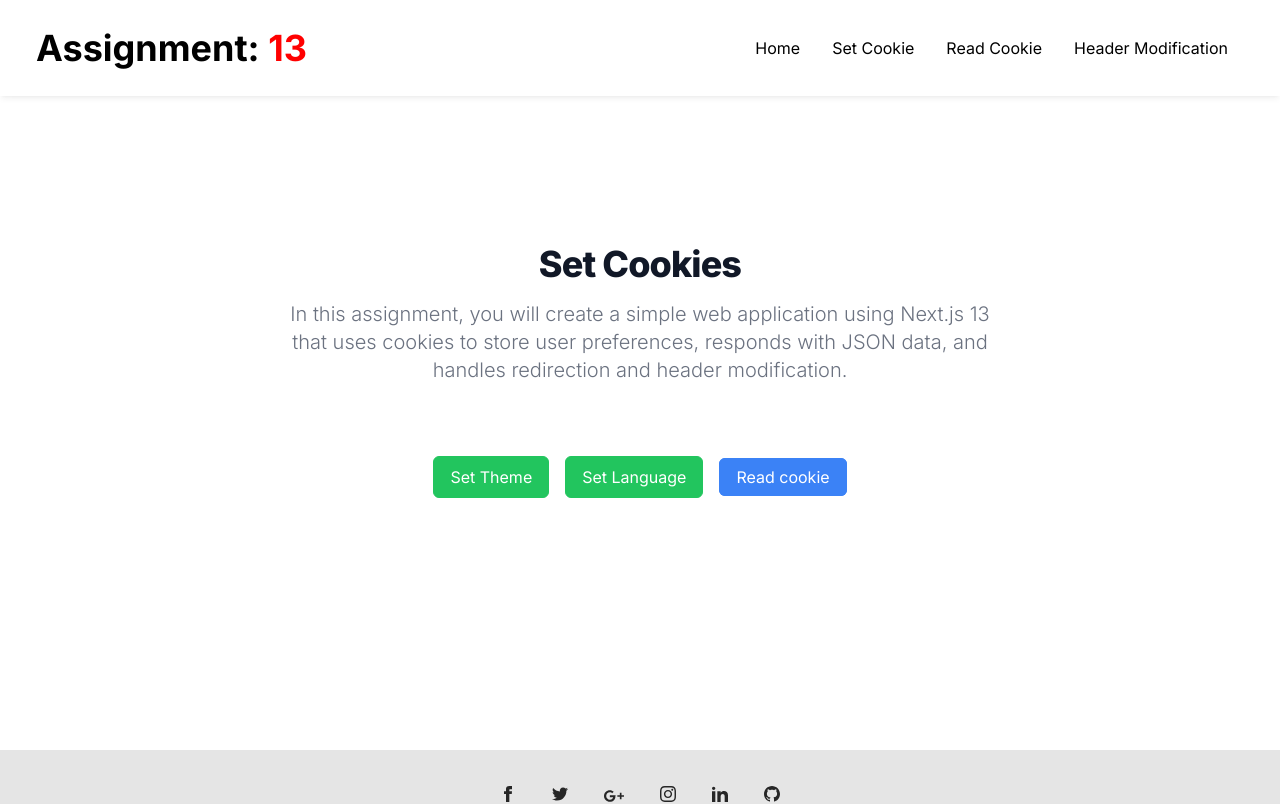
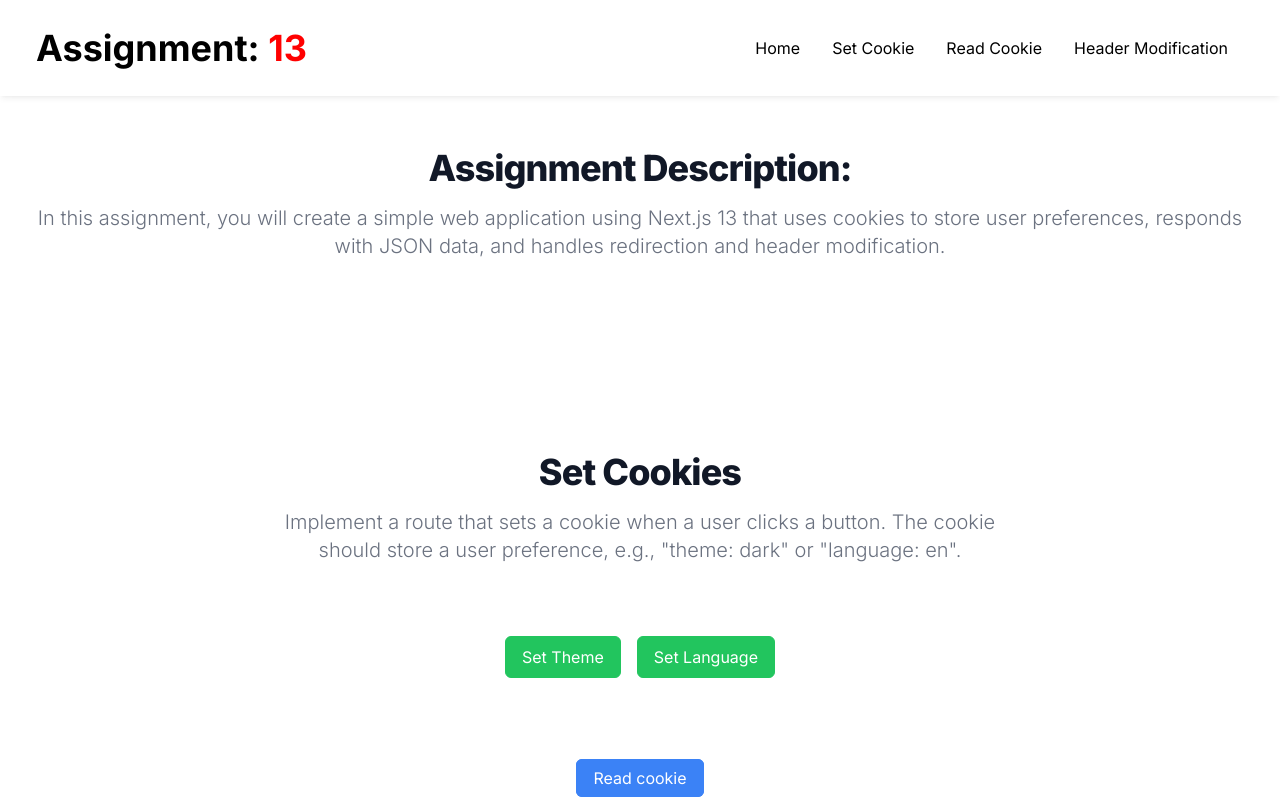
Before and after one commit to quickbd/ostad_module_13, a Next.js app: page / in a window 1280 px wide. Shown: the top 804 px of the page. Built offline with nearby package versions, Linux system fonts and the light colour scheme.

Commit message:
update page

```diff
--- a/app/mod_cookie/page.js
+++ b/app/mod_cookie/page.js
@@ -25,15 +25,14 @@ export default function ModCookie() {
         <Suspense fallback={<h3>Loadding.....</h3>}>
           <div className="  justify-center  m-auto">
             <section className="bg-white dark:bg-gray-900">
-              <div className="py-8 lg:py-16 px-4 mx-auto max-w-screen-md text-center">
+              <div className="py-8 lg:py-8 px-4 mx-auto max-w-screen-md text-center">
                 <h2 className="mb-4 text-4xl tracking-tight font-extrabold text-center text-gray-900 dark:text-white">
                   Set Cookies
                 </h2>
                 <p className="mb-8 lg:mb-16 font-light text-center text-gray-500 dark:text-gray-400 sm:text-xl">
-                  In this assignment, you will create a simple web application
-                  using Next.js 13 that uses cookies to store user preferences,
-                  responds with JSON data, and handles redirection and header
-                  modification.
+                  Implement a route that sets a cookie when a user clicks a
+                  button. The cookie should store a user preference, e.g.,
+                  "theme: dark" or "language: en".
                 </p>
                 <button
                   className="border border-green-500 bg-green-500 text-white rounded-md px-4 py-2 m-2 transition duration-500 ease select-none hover:bg-green-600 focus:outline-none focus:shadow-outline"
@@ -52,7 +51,7 @@ export default function ModCookie() {
                 >
                   Set {lang ?? ""} Language
                 </button>
-
+                <div className=" mt-20">
                   <Link
                     href="/read_cookie"
                     className="border border-blue-500 bg-blue-500 text-white rounded-md px-4 py-2 m-2
@@ -62,6 +61,7 @@ export default function ModCookie() {
                     Read cookie
                   </Link>
                 </div>
+              </div>
             </section>
           </div>
         </Suspense>
--- a/app/page.js
+++ b/app/page.js
@@ -4,6 +4,15 @@ export default function Home() {
   return (
     <main className="flex flex-col items-center justify-between">
       <div className="max-w-[1240px]  m-auto my-5 ">
+        <h2 className="mb-4 text-4xl tracking-tight font-extrabold text-center text-gray-900 dark:text-white mt-32">
+          Assignment Description:
+        </h2>
+        <p className="mb-5 lg:mb-5 font-light text-center text-gray-500 dark:text-gray-400 sm:text-xl">
+          In this assignment, you will create a simple web application using
+          Next.js 13 that uses cookies to store user preferences, responds with
+          JSON data, and handles redirection and header modification.
+        </p>
+
         <ModCookie />
       </div>
     </main>
--- a/app/read_cookie/page.js
+++ b/app/read_cookie/page.js
@@ -17,6 +17,11 @@ export default function readCookie() {
                   Read Cookies(User Preference)
                 </h2>
                 <p className="mb-8 lg:mb-16 font-light text-center text-gray-500 dark:text-gray-400 sm:text-xl">
+                  Implement another route that reads the user's preference
+                  cookie and displays it on the page.
+                </p>
+
+                <div className="mb-8 lg:mb-16 font-light text-center text-gray-500 dark:text-gray-400 sm:text-xl">
                   <p>
                     Current Theme Preference: {userPreferenceTheme || "Not set"}
                   </p>
@@ -37,7 +42,7 @@ export default function readCookie() {
                       </Link>
                     </p>
                   </div>
-                </p>
+                </div>
               </div>
             </section>
           </div>
```
Also changed, not shown: note.txt. Lines whose indentation alone changed are shown as unchanged.
